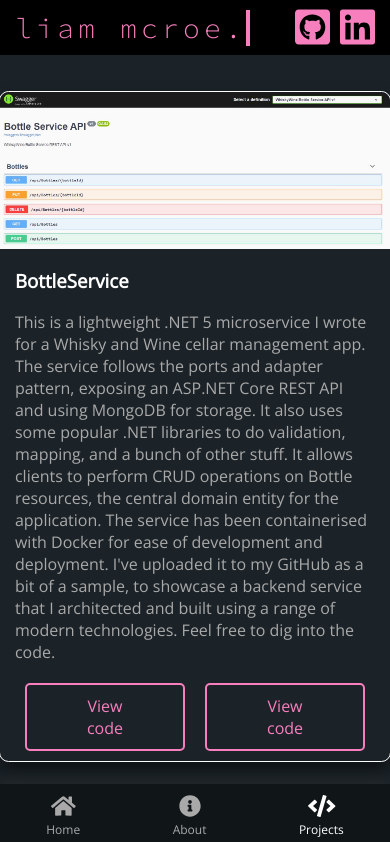
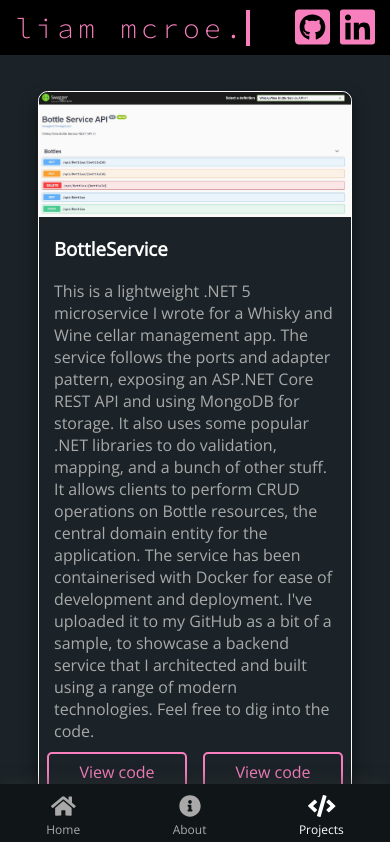
Before and after one commit to L3uler/liammcroe-personal-site, a Next.js app: page /projects in a window 390 px wide. Shown: the top 842 px of the page. Built offline with nearby package versions, Linux system fonts and the light colour scheme.

Commit message:
fixing layout issues for mobile, and card buttons

```diff
--- a/components/PageSpecific/Projects/ProjectCard.js
+++ b/components/PageSpecific/Projects/ProjectCard.js
@@ -23,10 +23,11 @@ const ProjectCard = (props) => {
 
                 <div className={styles.CardLinks}>
                     {props.cardLinks.map((cardLink, index) => (
-
-                        <a key={index} href={cardLink.link} title={cardLink.mouseover} target="_blank">
-                            <Button className={styles.LinkButton}>{cardLink.label}</Button>
+                        <div key={index} className={styles.LinkButton} title={cardLink.mouseover}>
+                        <a href={cardLink.link} target="_blank">
+                            {cardLink.label}
                         </a>
+                        </div>
                     ))}
                 </div>
 
--- a/components/PageSpecific/Projects/ProjectCard.module.scss
+++ b/components/PageSpecific/Projects/ProjectCard.module.scss
@@ -44,31 +44,33 @@
         display: flex;
         flex-direction: column;
         align-content: space-between;
-        padding: 0px 15px;
         height: 100%;
 
         .CardHeader{
-
             display: flex;
             justify-content: space-between;
+            padding: 0px 15px;
         }
 
         .CardContent {
             color: $on-secondary-dark;
             flex: auto;
-            padding-bottom: 10px;
+            padding: 0px 15px 10px 15px;
             a {
                 color: $logo;
             }
         }
         .CardLinks{
             margin-top: auto;
+            margin-bottom: 0.6em;
             display: flex;
             justify-content: space-around;
             width: 100%;
 
             .LinkButton{
-                flex:1;
+
+                display: inherit;
+                justify-content: inherit;
 
                 background-color: inherit;
                 color: $logo;
@@ -77,17 +79,24 @@
                 font-size: inherit;
                 text-align: center;
 
-                padding: 10px 60px;
                 border: 2px solid $logo;
                 border-radius: 5px;
-
-                margin: 10px;
+                width: 100%;
+                height: 2.5em;
+                margin-left: 0.5em;
+                margin-right: 0.5em;
 
                 cursor: pointer;
+
+                a{
+                    align-self: center;
+                    text-decoration: none;
+                }
             }
 
             .LinkButton:hover{
-                transform:scale(1.1);
+                background-color: $logo;
+                color: $highlight;
                 box-shadow: 0 8px 16px 0 rgba(0,0,0,0.2);
                 transition: 0.1ms;
             }
```
